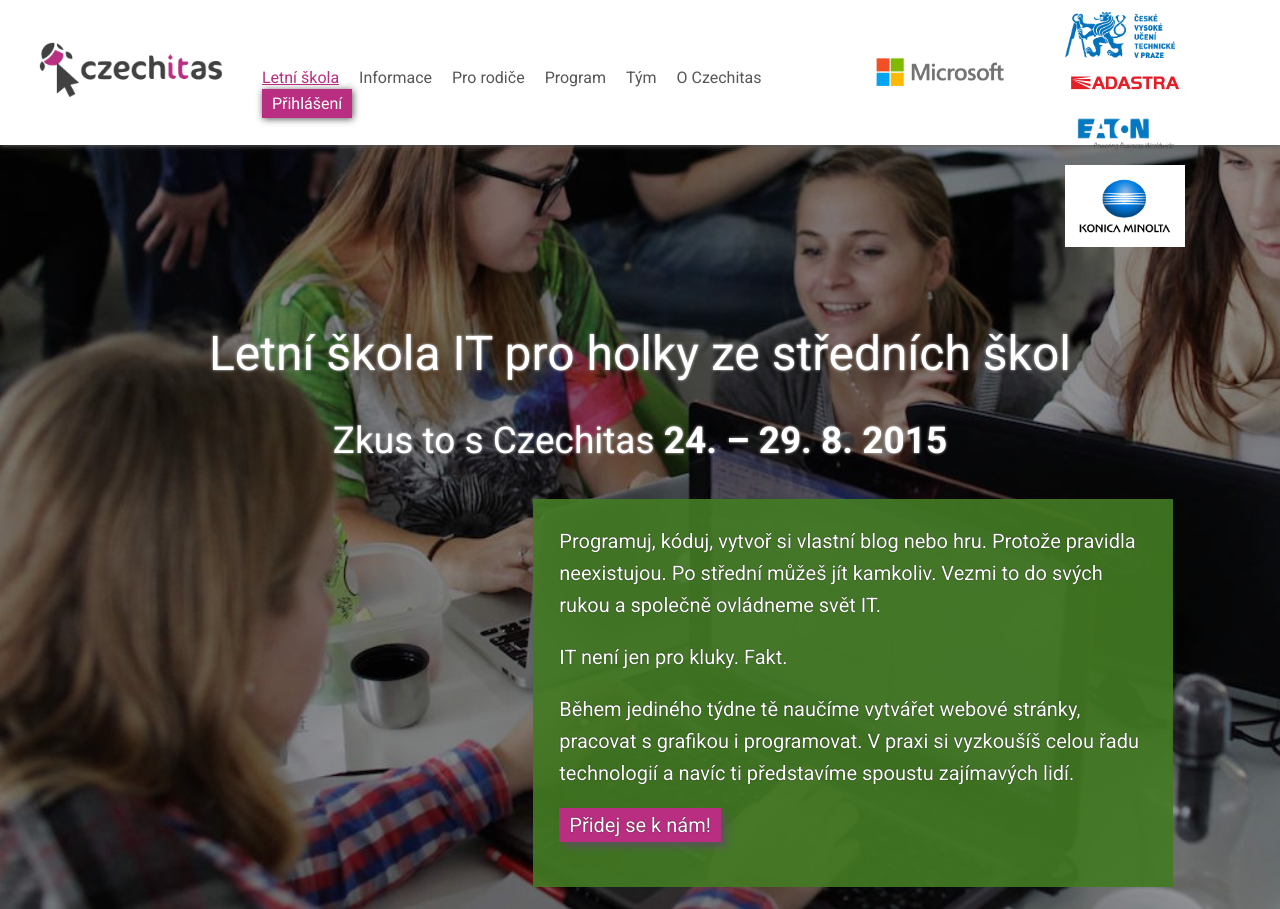
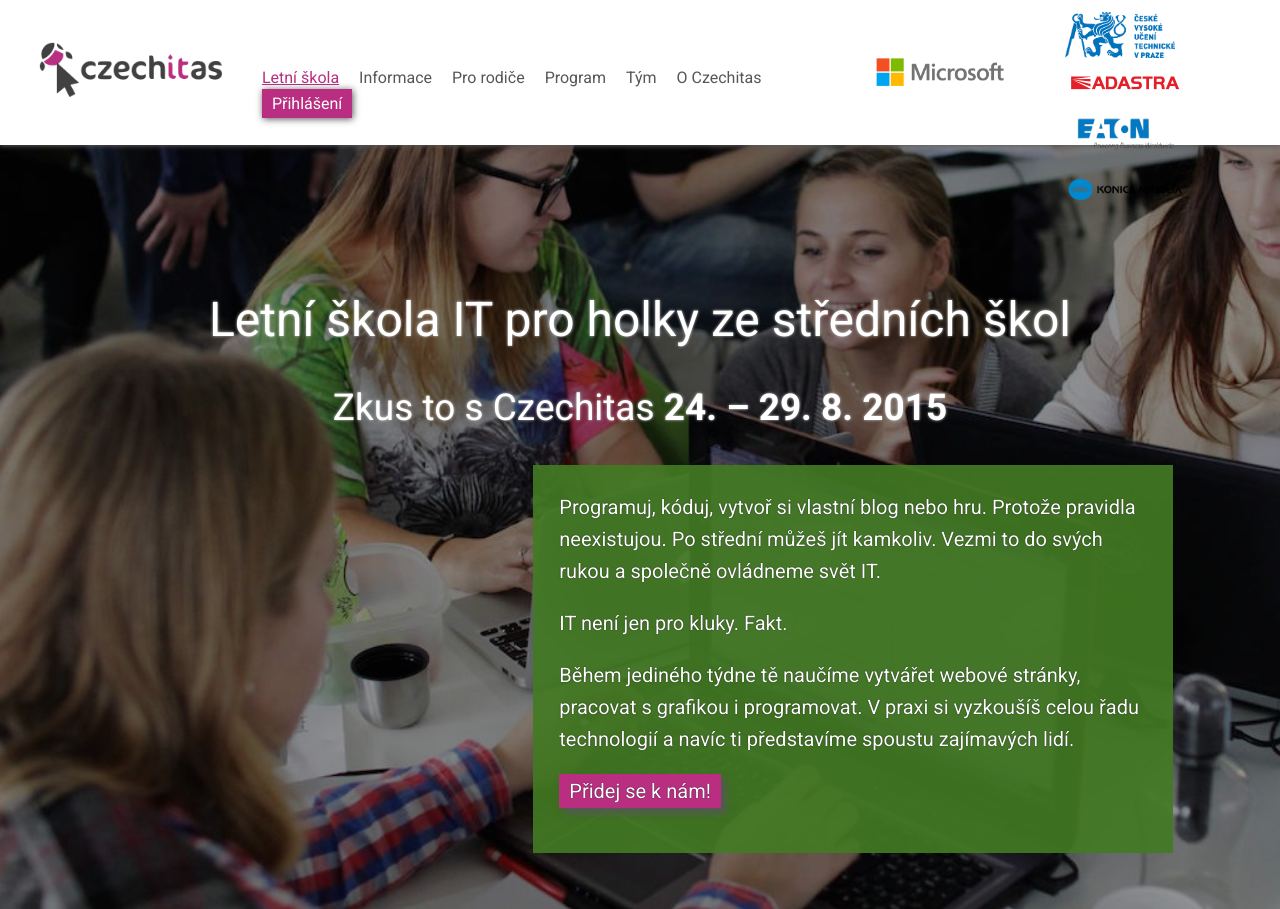
Before and after one commit to czechitas/letni-skola-2015, a website: page index.html in a window 1280 px wide. Drawn offline with Linux system fonts and the light colour scheme.

Commit message:
konica logo fix

```diff
--- a/index.html
+++ b/index.html
@@ -72,7 +72,7 @@
             <a href="www.cvut.cz"><img src="img/cvut.png" class="partner"></a>
             <img src="img/Adastra.png" class="partner long-logo third-logo">
             <img src="img/eaton.png" class="partner long-logo third-logo">
-            <img src="img/konica.jpg" class="partner long-logo third-logo">
+            <img src="img/konica.png" class="partner long-logo third-logo">
         </div>
 
     </div>
```
Also changed, not shown: img/konica.jpg (deleted), img/konica.png (added), 1 other file.
